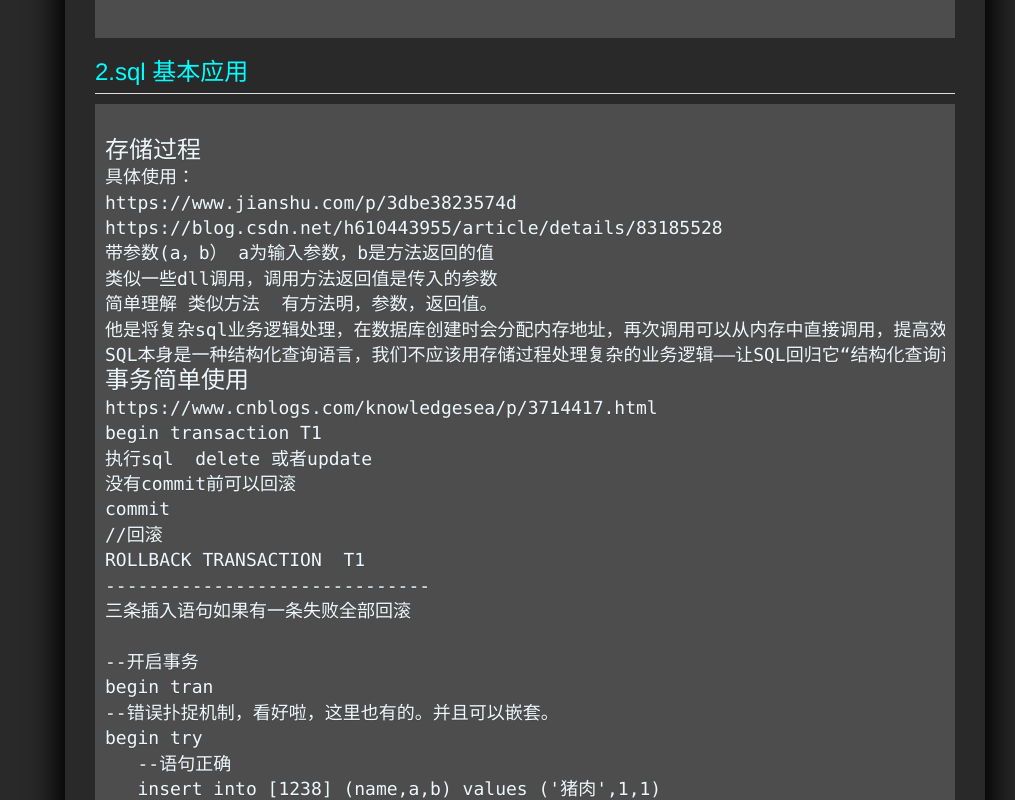
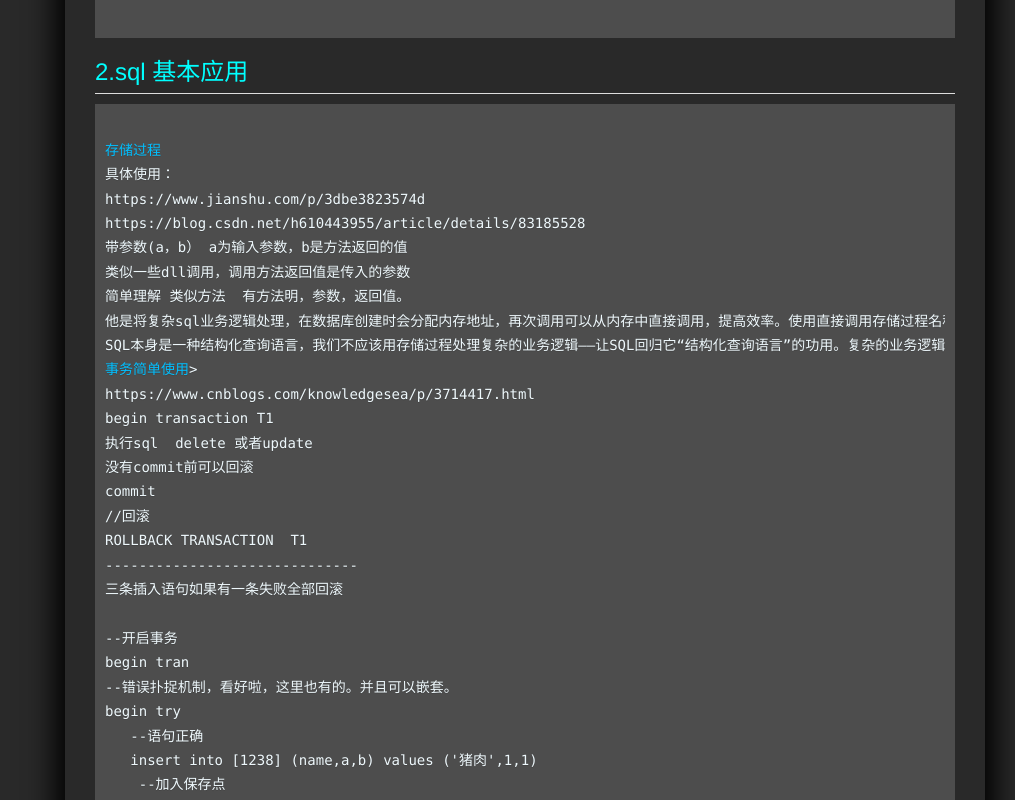
Before and after one commit to 13467299642/13467299642.github.io, a plain HTML site: page archives/2020/sqlserver.html in a window 1280 px wide. Shown: the part 980-1780 px from the top of the page, without its empty margins (265-1280 px from the left). Drawn offline with nearby package versions, Linux system fonts and the light colour scheme; some packages are replaced by stand-ins of ours; a script that the page names is missing.

Commit message:
Update sqlserver.html

```diff
--- a/archives/2020/sqlserver.html
+++ b/archives/2020/sqlserver.html
@@ -232,7 +232,7 @@ select * from TableName where 字段 like '%''%' ;单引号的处理
 							<figure class="highlight bash">
 <pre>
 <span class="line">
-<font size="5">存储过程</font><font size="4">
+<font  color="DeepSkyBlue" >存储过程</font>
 具体使用：
 https://www.jianshu.com/p/3dbe3823574d
 https://blog.csdn.net/h610443955/article/details/83185528
@@ -241,7 +241,7 @@ https://blog.csdn.net/h610443955/article/details/83185528
 简单理解 类似方法  有方法明，参数，返回值。
 他是将复杂sql业务逻辑处理，在数据库创建时会分配内存地址，再次调用可以从内存中直接调用，提高效率。使用直接调用存储过程名称即可。
 SQL本身是一种结构化查询语言，我们不应该用存储过程处理复杂的业务逻辑——让SQL回归它“结构化查询语言”的功用。复杂的业务逻辑，还是交给代码去处理吧。
-<font size="5">事务简单使用</font><font size="4">
+<font  color="DeepSkyBlue" >事务简单使用</font>>
 https://www.cnblogs.com/knowledgesea/p/3714417.html
 begin transaction T1
 执行sql  delete 或者update
@@ -294,7 +294,7 @@ rollback tran pigOneIn --如果成功Lives表中，将会有3条数据。
 update   b  set   b.LASTPRODUCT =a.a , b.CURRENTDEVICE=a.b
   from   (select name,a,b from [dbo].[1238])   a,table   b
   where   a.name=b.NAME
-<font size="5">iif的使用</font><font size="4">
+<font  color="DeepSkyBlue" >iif的使用</font>
 select StuName,Subject,iif( Score>60,'合格','不合格' ) as '成绩'  from StuScore
 <font size="5">添加数据</font><font size="4">
 <font  color="DeepSkyBlue" > --//取某几列最大的值然后添加到其他表</font>
```
